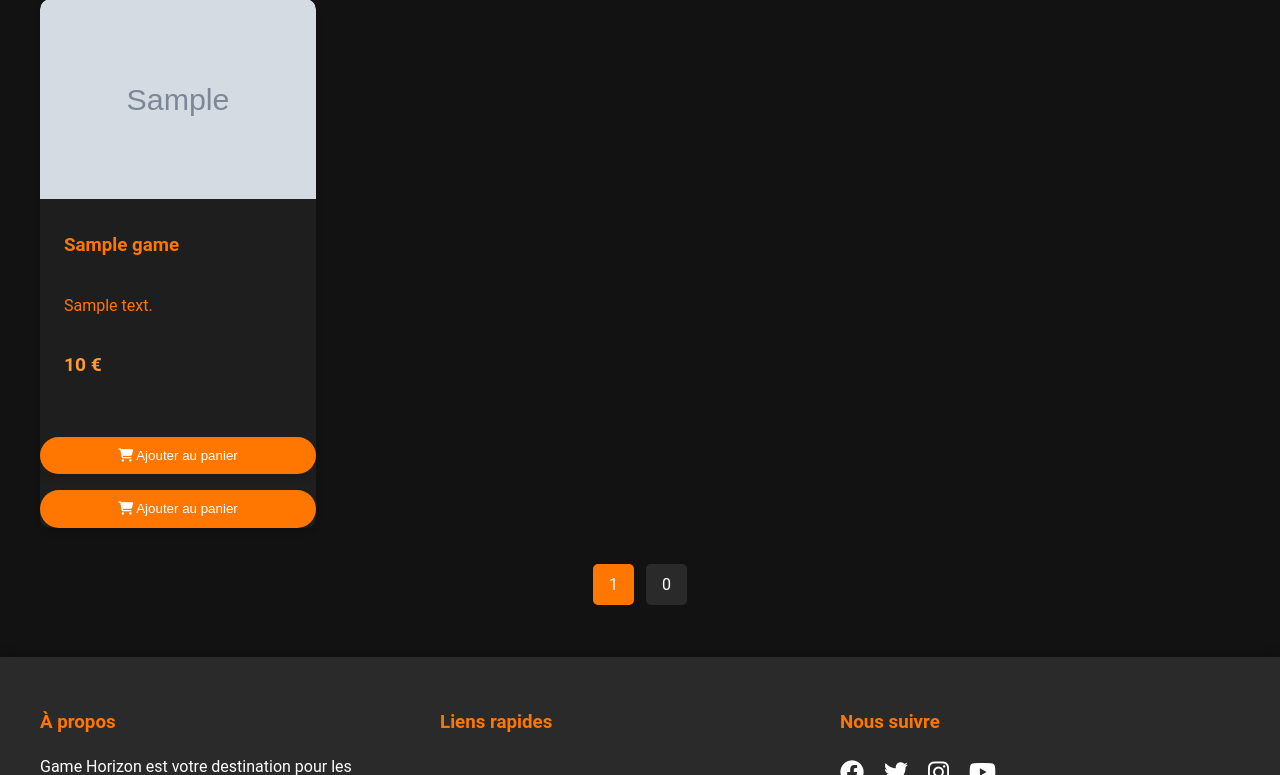
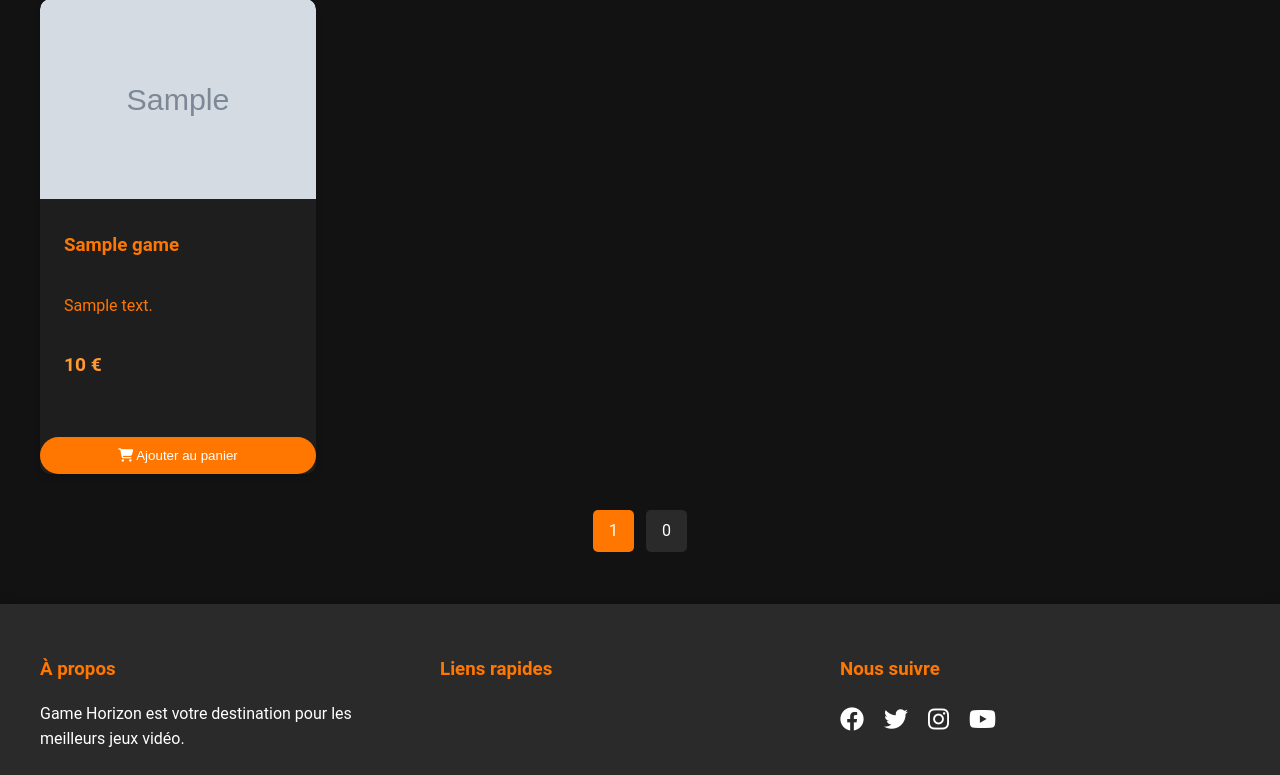
Before and after one commit to kapwebdr/CDA_2024, a PHP site: template src/Site2/view/games.twig in a window 1280 px wide. Shown: the part 255-1030 px from the top of the page. Run offline with PHP 8.4, Linux system fonts and the light colour scheme; the template is opened without the code that fills it: most values are stand-ins (such as "Sample title", 1, 10 or a date in 2020); grey boxes marked "Sample" are stand-in pictures; some libraries are stand-ins or nearby versions.

Commit message:
correction

```diff
--- a/src/Site2/view/games.twig
+++ b/src/Site2/view/games.twig
@@ -21,9 +21,7 @@
                 'card_price': game.price,
                 'button_basket': true
             } %}
-            <button class="btn-green add-to-cart" data-game-id="{{ game.id }}">
-                <i class="fas fa-shopping-cart"></i> Ajouter au panier
-            </button>
+
         </div>
     {% else %}
         <p>Aucun jeu trouvé.</p>
```
